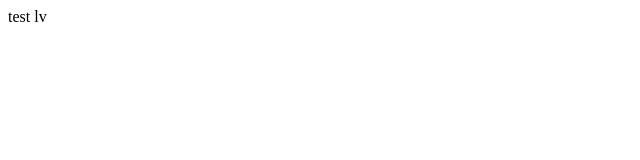
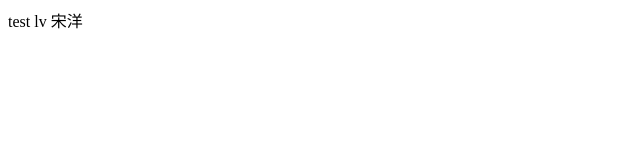
Before and after one commit to EntpCoder/yiran_front_static, a plain HTML site: page index.html in a window 1280 px wide. Shown: the full height of the page, 0-640 px from the left. Drawn offline with Linux system fonts and the light colour scheme.

Commit message:
宋洋提交测似

```diff
--- a/index.html
+++ b/index.html
@@ -7,6 +7,6 @@
     <title>Document</title>
 </head>
 <body>
-    test lv
+    test lv 宋洋
 </body>
 </html>
```
